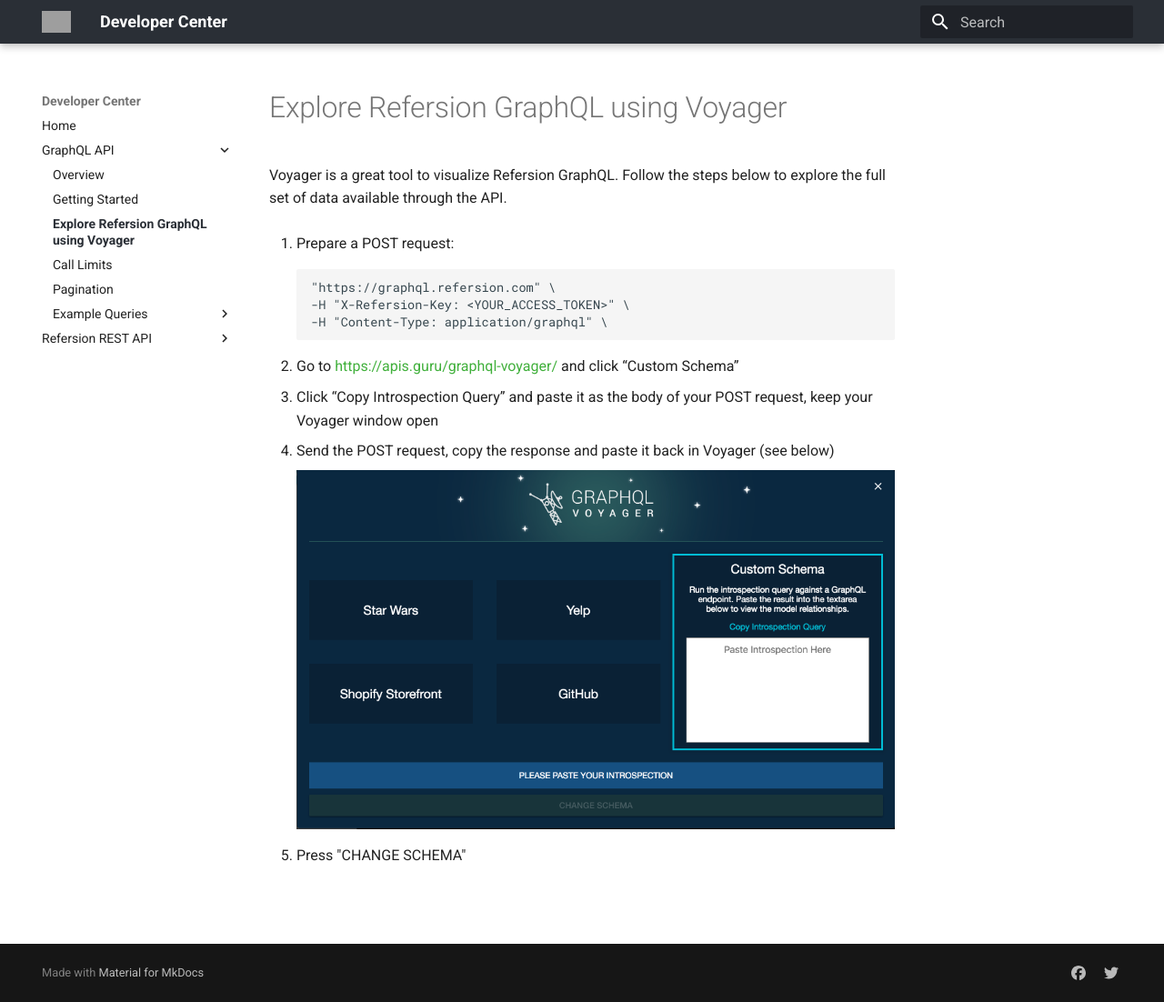
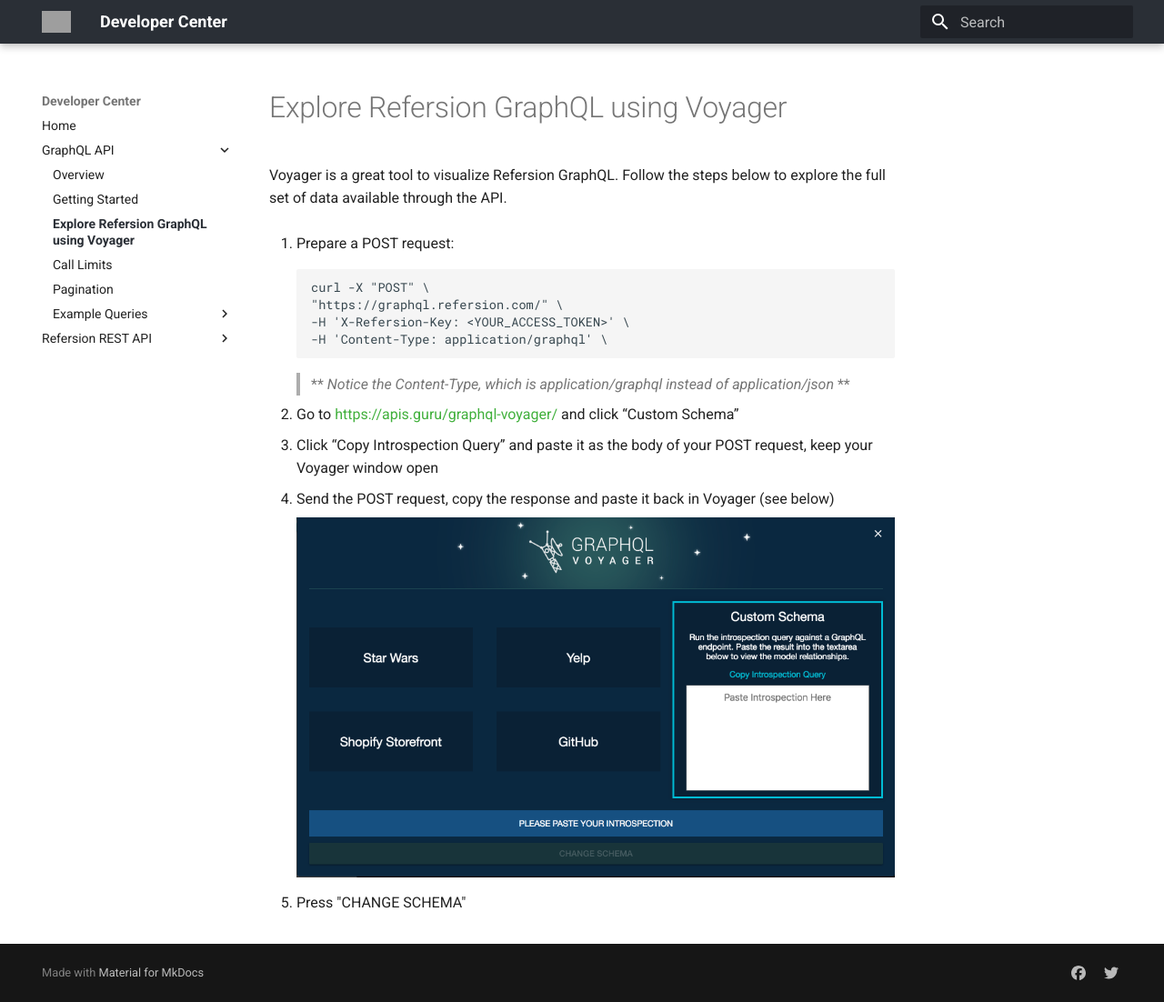
Before and after one commit to refersion/docs, an MkDocs documentation site: the page built from docs/graphql-api/explore-refersion-graphql-using-voyager.md, in a window 1280 px wide and 1102 px high. Shown: the whole window at 91% size. Built offline with MkDocs 1.6.1 and Material for MkDocs 9.7.7, drawn with Linux system fonts in a browser that asks for light colours; old or Windows-style settings are respelled for this version of MkDocs; grey boxes are pictures that could not be loaded.

Commit message:
fix missing curl line

```diff
--- a/docs/graphql-api/explore-refersion-graphql-using-voyager.md
+++ b/docs/graphql-api/explore-refersion-graphql-using-voyager.md
@@ -5,10 +5,13 @@
  1. Prepare a POST request:
 
 
-        "https://graphql.refersion.com" \
-        -H "X-Refersion-Key: <YOUR_ACCESS_TOKEN>" \
-        -H "Content-Type: application/graphql" \
+        curl -X "POST" \
+        "https://graphql.refersion.com/" \
+        -H 'X-Refersion-Key: <YOUR_ACCESS_TOKEN>' \
+        -H 'Content-Type: application/graphql' \
 
+
+    > ** _Notice the Content-Type, which is application/graphql instead of application/json_ **
 
  2. Go to [https://apis.guru/graphql-voyager/](https://apis.guru/graphql-voyager/) and click “Custom Schema”
 
```
